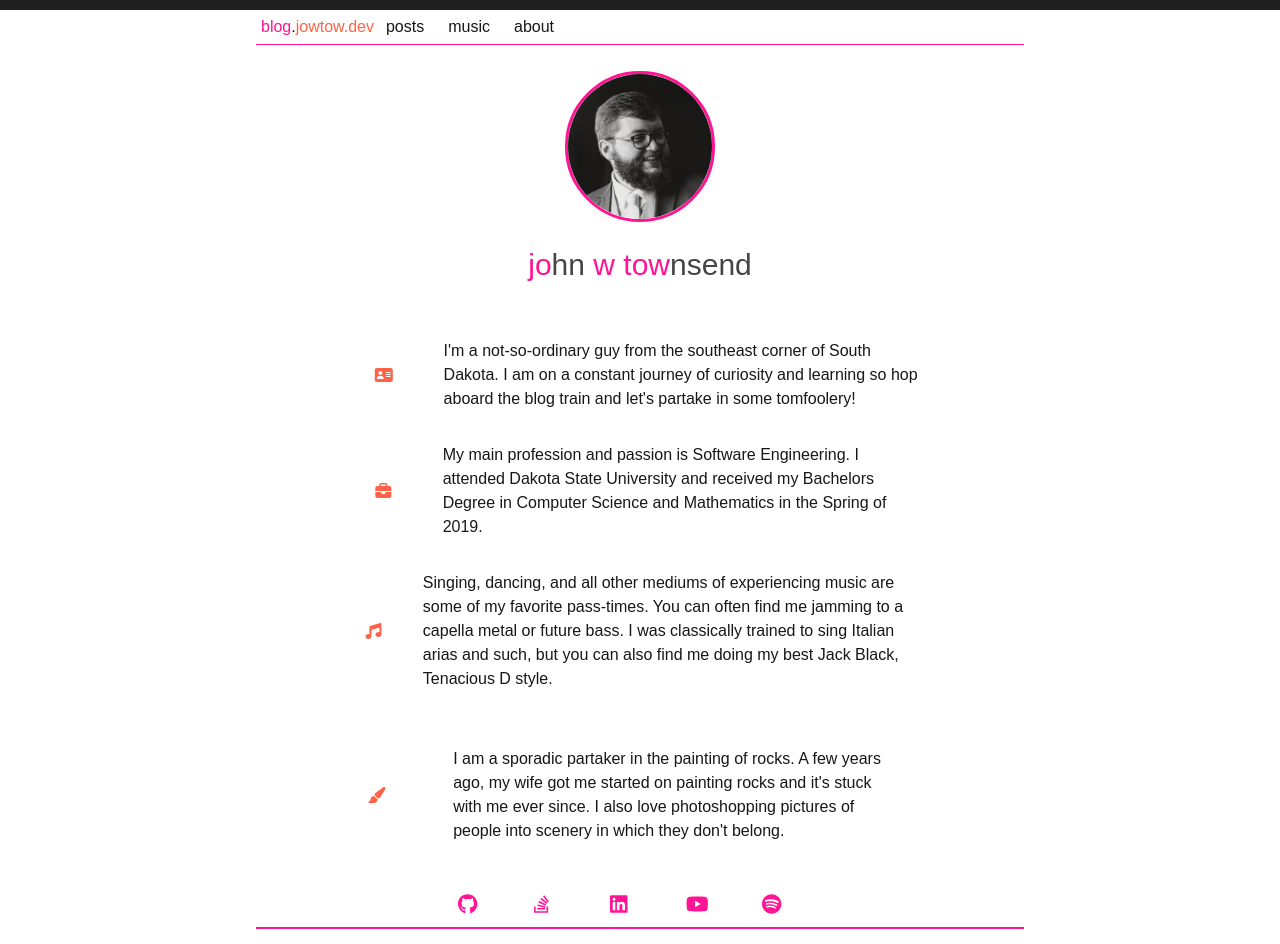
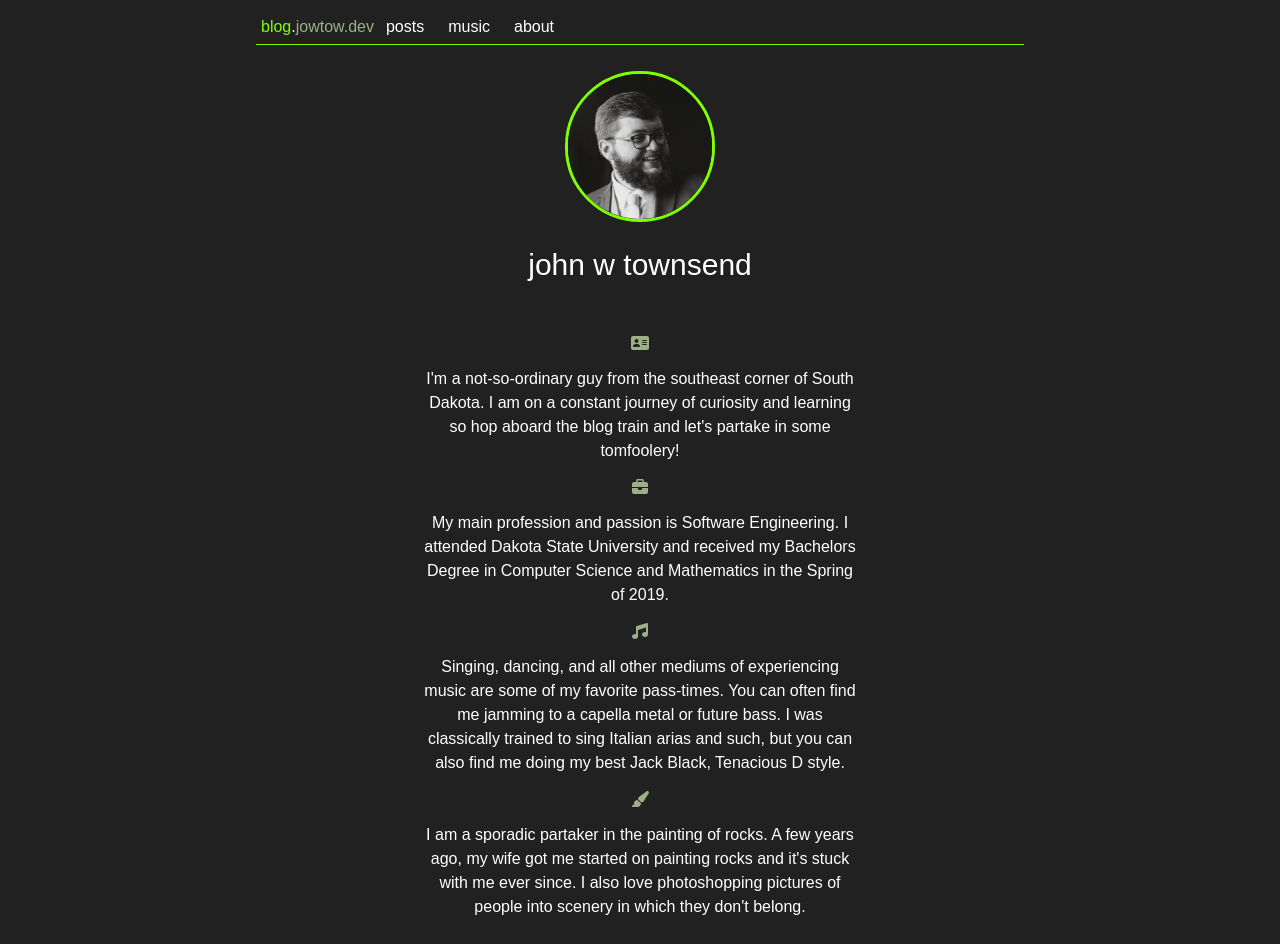
Before and after one commit to jowtow/jowtow-blog, a Next.js app: page /about in a window 1280 px wide. Shown: the top 944 px of the page. Built offline with nearby package versions, Linux system fonts and the light colour scheme.

Commit message:
styling updates and zebradonut grateful

```diff
--- a/app/about/page.tsx
+++ b/app/about/page.tsx
@@ -19,7 +19,7 @@ export default function About() {
   return (
     <>
       <div className="flex flex-col items-center py-0 px-[20px] border-b-2 border-[var(--color-primary)]">
-        <div className="m-2 p-2 rounded flex flex-col items-center justify-center animate-[slideInFromBottom_1s_ease-in-out_0s_1,opacityIn_1s_ease-in-out_0s_1]">
+        <div className="m-2 p-2 rounded flex flex-col items-center justify-center">
           <Image
             height={150}
             width={150}
@@ -32,35 +32,35 @@ export default function About() {
           </span>
         </div>
         <div className="mx-[20px] flex flex-col items-center justify-between max-w-[600px]">
-          <div className={`flex items-center justify-between`}>
+          <div className={`flex flex-col items-center justify-between`}>
             <FontAwesomeIcon
               icon={faAddressCard}
-              className="w-[175px] m-3 text-[var(--color-secondary)]"
+              className="w-[50] m-3 text-[var(--color-secondary)]"
             />
-            <p className="p-4">
+            <p className="p-1 text-center w-[50ch]">
               I&apos;m a not-so-ordinary guy from the southeast corner of South
               Dakota. I am on a constant journey of curiosity and learning so
               hop aboard the blog train and let&apos;s partake in some
               tomfoolery!
             </p>
           </div>
-          <div className="flex items-center justify-between">
+          <div className="flex flex-col items-center justify-between">
             <FontAwesomeIcon
               icon={faBriefcase}
-              className="w-[175px] m-3 text-[var(--color-secondary)]"
+              className="w-[50] m-3 text-[var(--color-secondary)]"
             />
-            <p className="p-4">
+            <p className="p-1 text-center w-[50ch]">
               My main profession and passion is Software Engineering. I attended
               Dakota State University and received my Bachelors Degree in
               Computer Science and Mathematics in the Spring of 2019.
             </p>
           </div>
-          <div className="flex items-center justify-between">
+          <div className="flex flex-col items-center justify-between">
             <FontAwesomeIcon
               icon={faMusic}
-              className="w-[175px] m-3 text-[var(--color-secondary)]"
+              className="w-[50] m-3 text-[var(--color-secondary)]"
             />
-            <p className="p-4">
+            <p className="p-1 text-center w-[50ch]">
               Singing, dancing, and all other mediums of experiencing music are
               some of my favorite pass-times. You can often find me jamming to a
               capella metal or future bass. I was classically trained to sing
@@ -68,12 +68,12 @@ export default function About() {
               Jack Black, Tenacious D style.
             </p>
           </div>
-          <div className="flex items-center justify-between">
+          <div className="flex flex-col items-center justify-between">
             <FontAwesomeIcon
               icon={faPaintBrush}
-              className="w-[175px] m-3 text-[var(--color-secondary)]"
+              className="w-[50] m-3 text-[var(--color-secondary)]"
             />
-            <p className="p-10">
+            <p className="p-1 text-center w-[50ch]">
               I am a sporadic partaker in the painting of rocks. A few years
               ago, my wife got me started on painting rocks and it&apos;s stuck
               with me ever since. I also love photoshopping pictures of people
@@ -81,12 +81,12 @@ export default function About() {
             </p>
           </div>
         </div>
-        <div className="mx-[40px] w-full flex items-center justify-center text-xl text-[var(--color-primary)]">
+        <div className="mx-[40px] w-full flex items-center justify-center text-xl ">
           <Link
             href="https://github.com/jowtow"
             target="_blank"
             rel="noreferrer"
-            className="w-15 m-2"
+            className="w-10 m-5"
           >
             <FontAwesomeIcon icon={faGithub} className="" />
           </Link>
@@ -94,7 +94,7 @@ export default function About() {
             href="https://stackoverflow.com/users/8167458/john-townsend"
             target="_blank"
             rel="noreferrer"
-            className="w-15 m-2"
+            className="w-10 m-5"
           >
             <FontAwesomeIcon icon={faStackOverflow} className="" />
           </a>
@@ -102,7 +102,7 @@ export default function About() {
             href="https://www.linkedin.com/in/johntownsend/"
             target="_blank"
             rel="noreferrer"
-            className="w-15 m-2"
+            className="w-10 m-5"
           >
             <FontAwesomeIcon icon={faLinkedin} className="" />
           </a>
@@ -110,7 +110,7 @@ export default function About() {
             href="https://www.youtube.com/channel/UCVxiiiRO17Sl95I0cctdfjg"
             target="_blank"
             rel="noreferrer"
-            className="w-15 m-2"
+            className="w-10 m-5"
           >
             <FontAwesomeIcon icon={faYoutube} className="" />
           </a>
@@ -118,7 +118,7 @@ export default function About() {
             href="https://open.spotify.com/artist/3DB1cb0YaTkAu6Jb7O0ICW?si=11g42F1nS--HbYjr2WX7TA"
             target="_blank"
             rel="noreferrer"
-            className="w-15 m-2"
+            className="w-10 m-5"
           >
             <FontAwesomeIcon icon={faSpotify} className="" />
           </a>
--- a/app/globals.css
+++ b/app/globals.css
@@ -7,7 +7,7 @@ body {
   font-family: -apple-system, BlinkMacSystemFont, Segoe UI, Roboto, Oxygen,
     Ubuntu, Cantarell, Fira Sans, Droid Sans, Helvetica Neue, sans-serif;
   background-color: var(--color-dark);
-  color: var(--solarized-white);
+  color: var(--text-light);
 }
 
 a {
@@ -20,28 +20,14 @@ a {
 }
 
 :root {
-  --background: #ffffff;
-  --foreground: #171717;
-
-  --solarized-white: rgb(199, 197, 192);
+  --text-light: #ffffff;
   --text-color-dark: rgb(22, 25, 37);
-  --post-link-background: deeppink;
-  --color-dark: #1f1f1f;
-  --color-lessdark: #2c2c2c;
-  --color-secondary: tomato;
-  --color-primary: deeppink;
-}
-
-@theme inline {
-  --color-background: var(--background);
-  --color-foreground: var(--foreground);
-}
-
-@media (prefers-color-scheme: dark) {
-  :root {
-    --background: var(--color-dark);
-    --foreground: var(--solarized-white);
-  }
+  --post-link-background: var(--color-dark);
+  --color-dark: #212121;
+  --color-secondary: #9caf88;
+  --secondary: #9caf88;
+  --color-primary: #7fff00;
+  --primary: #7fff00;
 }
 
 body {
@@ -82,3 +68,13 @@ h3 {
 h4 {
   font-size: 1.1em;
 }
+
+.jowtowarticle img {
+  max-height: 40vh;
+  border-radius: 10px;
+  border: 2px solid var(--color-secondary);
+  text-align: center;
+  display: block;
+  margin: 10px auto;
+  max-width: 70vw;
+}
--- a/app/music/page.tsx
+++ b/app/music/page.tsx
@@ -4,14 +4,16 @@ import Link from "next/link";
 export default function Page() {
   return (
     <>
-      <h1>jowtow music</h1>
+      <div className="max-w-[70ch] mx-auto mb-3 text-center">
+        <h1>jowtow&apos;s music</h1>
 
-      <p>
-        jowtow is an up and coming musician with an electronic spin on the
-        world. His intensity and tomfoolery know no bounds when it comes to
-        making beats that will make you get on your feet. Check out his music on
-        Spotify or anywhere that you can find music!
-      </p>
+        <p>
+          jowtow is an up and coming musician with an electronic spin on the
+          world. His intensity and tomfoolery know no bounds when it comes to
+          making beats that will make you get on your feet. Check out his music
+          on Spotify or anywhere that you can find music!
+        </p>
+      </div>
 
       <h2 style={{ textAlign: "center" }}>Releases</h2>
       <div style={{ display: "flex", justifyContent: "center" }}>
--- a/app/series/[seriesname]/page.tsx
+++ b/app/series/[seriesname]/page.tsx
@@ -21,7 +21,7 @@ export default async function SeriesListing({
   const series = await getSeriesByName((await params).seriesname);
   return (
     <>
-      <div className="relative h-64 overflow-hidden flex flex-col-reverse">
+      <div className="relative h-64 overflow-hidden flex flex-col-reverse ">
         <div className="relative z-10 bg-[var(--color-dark)] mx-auto p-2 rounded-t-lg opacity-[0.8]">
           <h1 className="text-center m-[0px] text-[1.3rem] text-[var(--color-primary)] z-1">
             {series.metadata.name}
@@ -37,7 +37,7 @@ export default async function SeriesListing({
           fill
         />
       </div>
-      <div className="w-full flex flex-col items-center">
+      <div className="w-full flex flex-col items-center border-t-2 border-[var(--color-primary)] m-3 p-2">
         {/* <h1 className="text-center">{series.metadata.name}</h1> */}
         {series.metadata.individualPages && (
           <div className="flex flex-col items-center">
@@ -54,7 +54,7 @@ export default async function SeriesListing({
           </div>
         )}
         {!series.metadata.individualPages && (
-          <div className="flex flex-col items-center sm:px-10 max-w-[70ch]">
+          <div className="flex flex-col items-center sm:px-10 max-w-[70ch] jowtowarticle  ">
             {series.posts
               .sort((a, b) => (a.metadata.date < b.metadata.date ? 1 : -1))
               .map((post) => (
--- a/components/JowTowTransition/JowTowTransition.tsx
+++ b/components/JowTowTransition/JowTowTransition.tsx
@@ -17,14 +17,13 @@ export default function JowTowTransition() {
   return (
     <>
       <div
-        onMouseOver={() => setIsVisible(false)}
-        onMouseOut={() => setIsVisible(true)}
-        className="hover:cursor-pointer flex"
+        onClick={() => setIsVisible((x) => !x)}
+        className="hover:cursor-pointer flex "
       >
-        <motion.div layout className="text-[var(--color-primary)]">
+        <motion.div layoutId={crypto.randomUUID()} className="">
           j
         </motion.div>
-        <motion.div layout className="text-[var(--color-primary)]">
+        <motion.div layoutId={crypto.randomUUID()} className="">
           o
         </motion.div>
         {isVisible && (
@@ -34,18 +33,18 @@ export default function JowTowTransition() {
             <AppearingLetter letter="&nbsp;"></AppearingLetter>
           </>
         )}
-        <motion.div layout className="text-[var(--color-primary)]">
+        <motion.div layoutId={crypto.randomUUID()} className="">
           w
         </motion.div>
 
         {isVisible && <AppearingLetter letter="&nbsp;"></AppearingLetter>}
-        <motion.div layout className="text-[var(--color-primary)]">
+        <motion.div layoutId={crypto.randomUUID()} className="">
           t
         </motion.div>
-        <motion.div layout className="text-[var(--color-primary)]">
+        <motion.div layoutId={crypto.randomUUID()} className="">
           o
         </motion.div>
-        <motion.div layout className="text-[var(--color-primary)]">
+        <motion.div layoutId={crypto.randomUUID()} className="">
           w
         </motion.div>
 
@@ -67,11 +66,16 @@ function AppearingLetter({ letter }: { letter: string }) {
   return (
     <AnimatePresence>
       <motion.div
-        layout
+        layoutId={crypto.randomUUID()}
         exit={{ opacity: 0 }}
-        initial={{ opacity: 0, rotate: 50, y: 20 }}
-        animate={{ opacity: 0.8, rotate: 0, y: 0 }}
-        transition={{ duration: 1 }}
+        initial={{ opacity: 0, y: -100 }}
+        animate={{ opacity: 1, y: 0 }}
+        transition={{
+          duration: 0.5,
+          type: "spring",
+          damping: 10,
+          stiffness: 200,
+        }}
       >
         {letter}
       </motion.div>
--- /dev/null
+++ b/posts/grateful/20250830.md
@@ -0,0 +1,8 @@
+---
+author: "John Townsend"
+date: "2025-08-30"
+---
+
+For zebra donuts and morning drives with my sweetheart.
+
+![zebradonuts.png](/blogphotos/zebradonuts.png)
```
Also changed, not shown: app/page.tsx (+4 -10 lines), components/PostList/PostList.tsx (+4 -4 lines), components/SeriesList/SeriesList.tsx (+4 -4 lines), public/blogphotos/zebradonuts.png (added).
